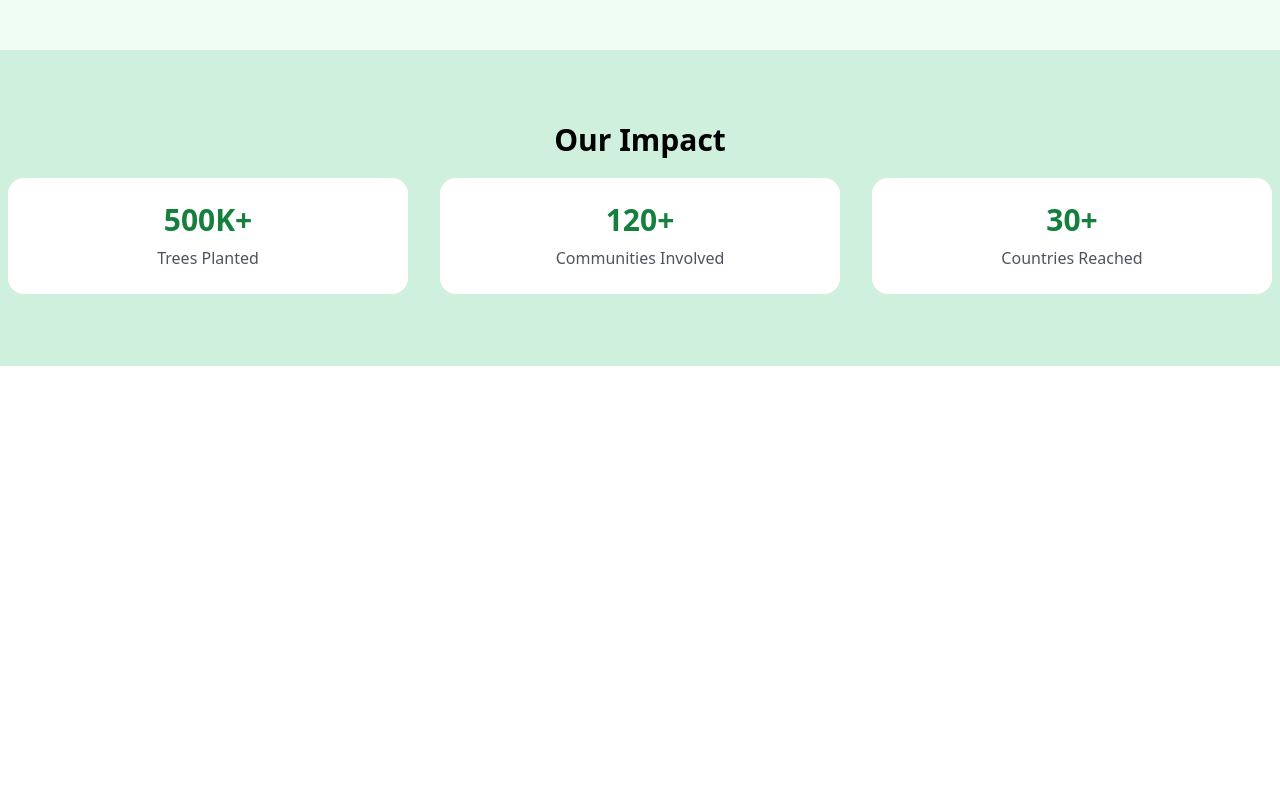
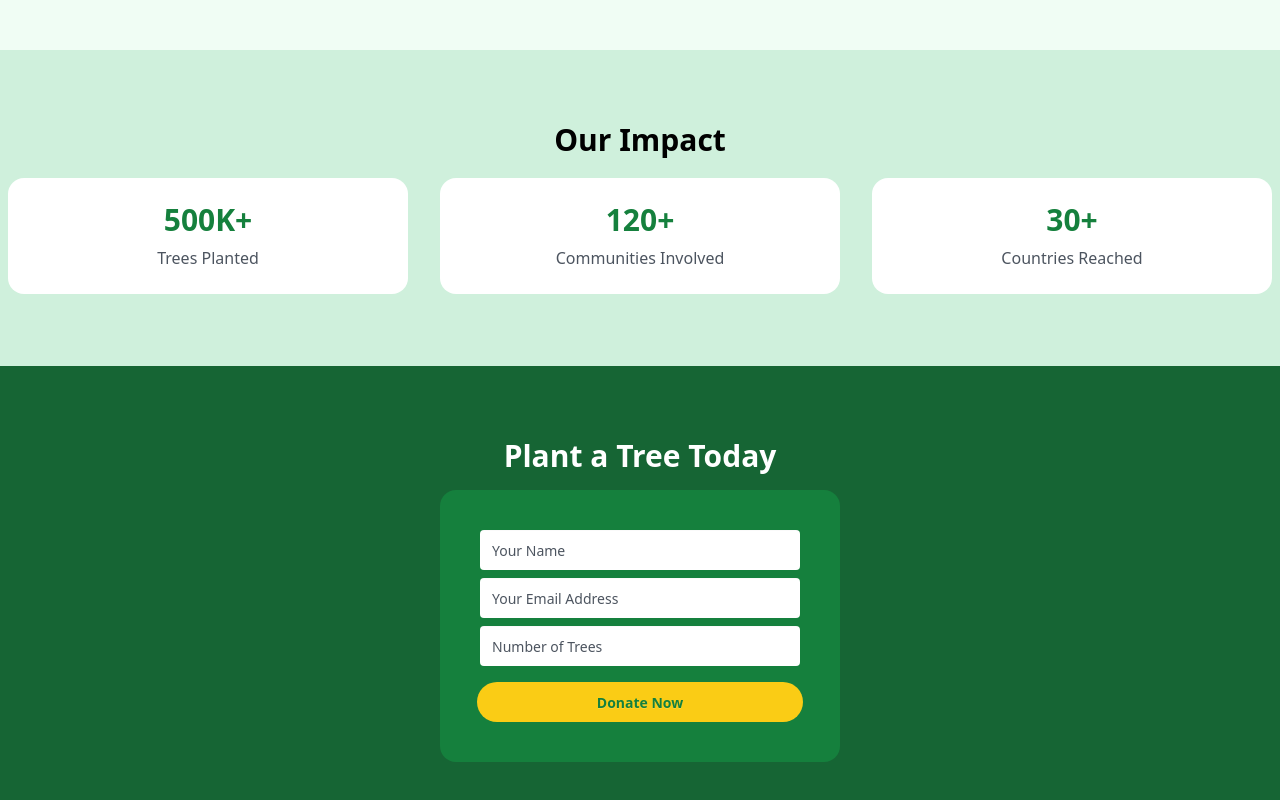
Before and after one commit to hossain-shifat/Green-Earth, a React (Vite) app: page / in a window 1280 px wide. Shown: the part 1094-1894 px from the top of the page. Before the commit the page ends 1460 px from the top, so only its background shows below. Built offline with nearby package versions, Linux system fonts and the light colour scheme.

Commit message:
Add plant tree section

```diff
--- a/src/App.jsx
+++ b/src/App.jsx
@@ -3,6 +3,7 @@ import Navbar from './Components/Navbar/Navbar'
 import Banner from './Components/Banner/Banner'
 import Campain from './Components/Campain/Campain'
 import OurImpact from './Components/Our Impact/OurImpact'
+import PlantTree from './Components/Plant-Tree/PlantTree'
 
 const App = () => {
   return (
@@ -11,6 +12,7 @@ const App = () => {
         <Banner/>
         <Campain/>
         <OurImpact/>
+        <PlantTree/>
     </div>
   )
 }
--- a/src/Components/Our Impact/OurImpact.jsx
+++ b/src/Components/Our Impact/OurImpact.jsx
@@ -8,19 +8,19 @@ const OurImpact = () => {
             <div className='card w-80 md:w-100 mx-auto'>
                 <div className="card-body bg-white flex flex-col justify-center text-center rounded-2xl">
                     <h1 className="text-2xl font-semibold text-[#15803D] md:text-3xl">500K+</h1>
-                        <p className="text-[1rem] text-[#1F2937]/80">Trees Planted</p>
+                    <p className="details">Trees Planted</p>
                 </div>
             </div>
             <div className="card w-80 md:w-100 mx-auto">
                 <div className="card-body bg-white flex flex-col justify-center text-center rounded-2xl">
                     <h1 className="text-2xl font-semibold text-[#15803D] md:text-3xl">120+</h1>
-                        <p className="text-[1rem] text-[#1F2937]/80">Communities Involved</p>
+                    <p className="details">Communities Involved</p>
                 </div>
             </div>
             <div className="card w-80 md:w-100 mx-auto">
                 <div className="card-body bg-white flex flex-col justify-center text-center rounded-2xl">
                     <h1 className="text-2xl font-semibold text-[#15803D] md:text-3xl">30+</h1>
-                        <p className="text-[1rem] text-[#1F2937]/80">Countries Reached</p>
+                    <p className="details">Countries Reached</p>
                 </div>
             </div>
         </div>
--- /dev/null
+++ b/src/Components/Plant-Tree/PlantTree.jsx
@@ -0,0 +1,26 @@
+import React from 'react'
+
+const PlantTree = () => {
+  return (
+    <div className='bg-[#166534]'>
+        <div className="px-3 md:px-10 py-18">
+            <h1 className="text-2xl text-white text-center pb-4 font-bold md:text-3xl">Plant a Tree Today</h1>
+            <div className="flex flex-col justify-center items-center gap-2 bg-[#15803D] max-w-[400px] mx-auto py-10 rounded-2xl">
+                <input type="text" placeholder="Your Name" className="input focus:outline-none border-none bg-white placeholder:text-[#1F2937]/80" />
+                <input type="text" placeholder="Your Email Address" className="input focus:outline-none border-none bg-white placeholder:text-[#1F2937]/80" />
+                <input type="text" className="input bg-white focus:outline-none border-none text-[#1F2937] placeholder:text-[#1F2937]/80" placeholder="Number of Trees" list="trees" />
+                <datalist id="trees">
+                    <option value="1 Tree - $5"></option>
+                    <option value="5 Trees - $25"></option>
+                    <option value="10 Trees - $50"></option>
+                </datalist>
+                <div className="mt-2">
+                    <button className="btn btn-soft px-30 rounded-full font-bold border-none bg-[#FACC15] text-[#15803D]">Donate Now</button>
+                </div>
+            </div>
+        </div>
+    </div>
+  )
+}
+
+export default PlantTree
```
Also changed, not shown: 1 other file (tests, documents, lock files or other folders). Lines whose indentation alone changed are shown as unchanged.
